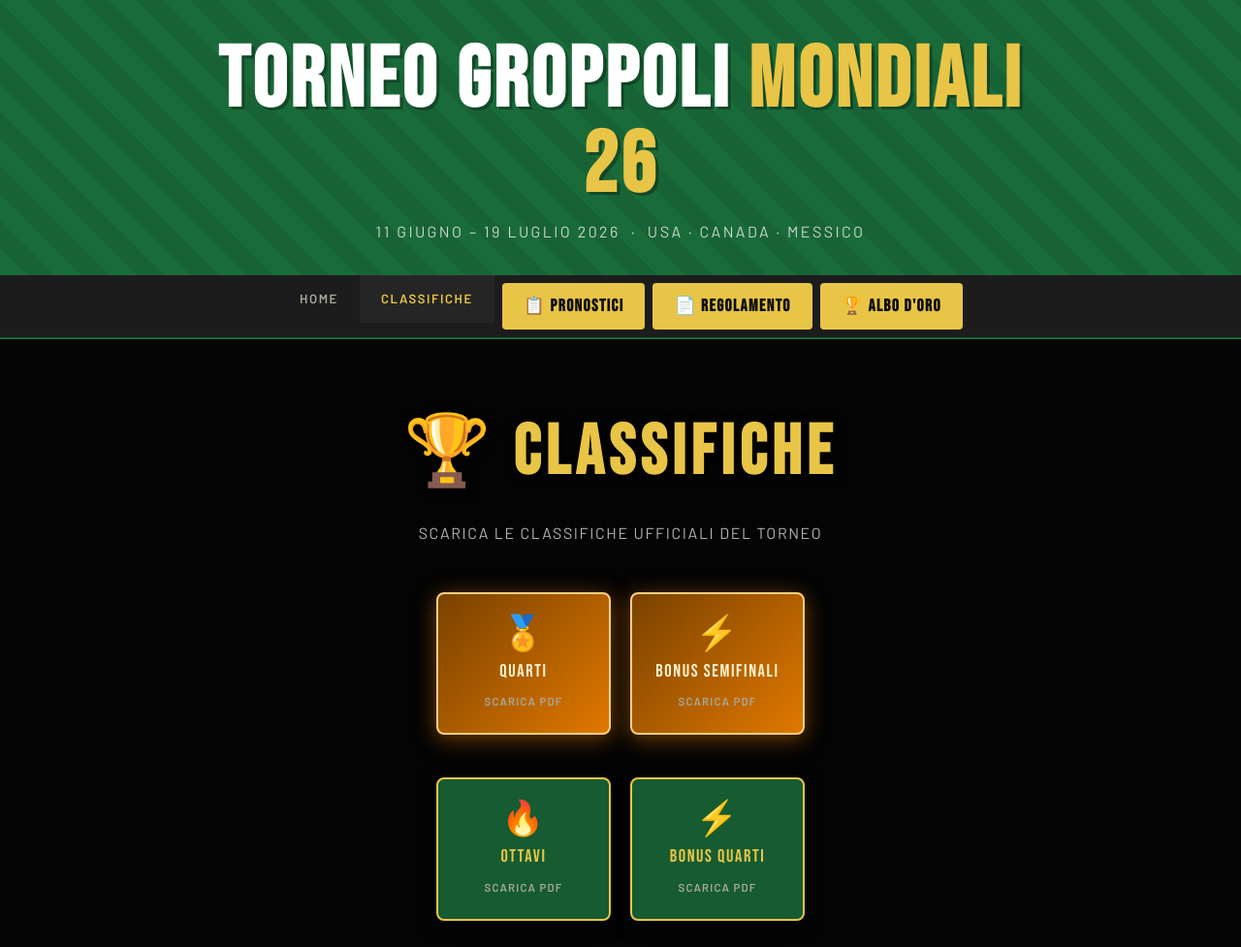
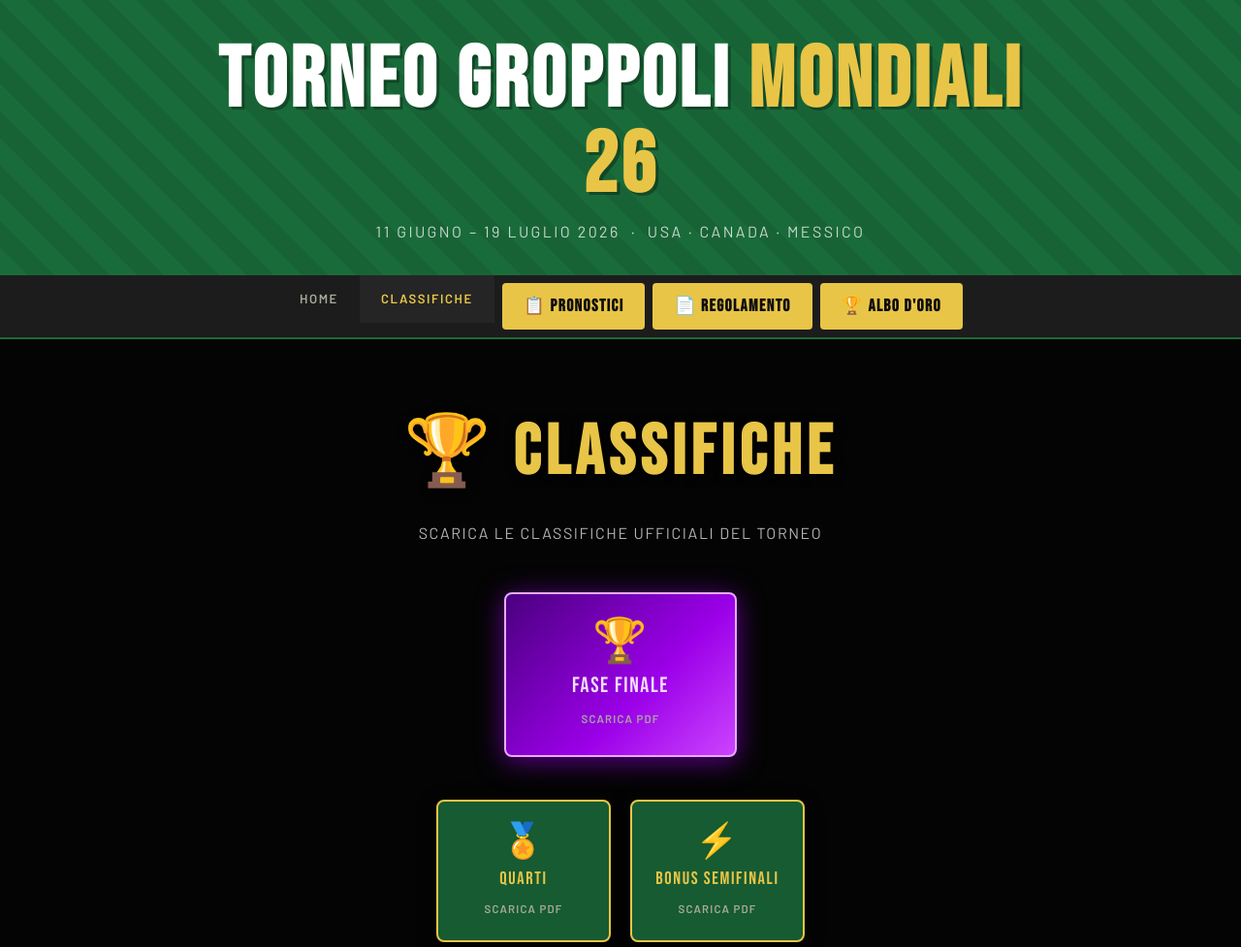
Before and after one commit to Groppoli26/Torneo-Mondiali, a plain HTML site: page classifiche.html in a window 1280 px wide. Shown: the top 977 px of the page at 97% size. Drawn offline with Linux system fonts and the light colour scheme.

Commit message:
Add files via upload

```diff
--- a/classifiche.html
+++ b/classifiche.html
@@ -239,15 +239,29 @@
       box-shadow: 0 8px 28px rgba(232,197,71,0.3);
     }
     .btn-fase-quarti {
-      background: linear-gradient(135deg, #7a4200 0%, #e07800 100%);
-      border: 2px solid #ffd080;
-      box-shadow: 0 4px 22px rgba(224,120,0,0.5);
+      background: rgba(26, 107, 58, 0.85);
+      border: 2px solid var(--oro);
+      box-shadow: 0 4px 18px rgba(0,0,0,0.5);
     }
-    .btn-fase-quarti .label { color: #fff3cc; }
+    .btn-fase-quarti .label { color: var(--oro); }
     .btn-fase-quarti:hover {
-      background: linear-gradient(135deg, #995200 0%, #f58c00 100%);
+      background: rgba(45, 158, 87, 0.92);
       transform: translateY(-4px);
-      box-shadow: 0 8px 28px rgba(224,120,0,0.7);
+      box-shadow: 0 8px 28px rgba(232,197,71,0.3);
+    }
+    .btn-fase-finale {
+      background: linear-gradient(135deg, #4a0080 0%, #9b00e8 60%, #cc44ff 100%);
+      border: 2px solid #e8aaff;
+      box-shadow: 0 4px 28px rgba(155,0,232,0.6);
+      width: 240px;
+      padding: 28px 20px;
+    }
+    .btn-fase-finale .label { color: #f5ddff; font-size: 1.4rem; }
+    .btn-fase-finale .icona { font-size: 2.8rem; }
+    .btn-fase-finale:hover {
+      background: linear-gradient(135deg, #5e00a0 0%, #b200ff 60%, #dd66ff 100%);
+      transform: translateY(-5px) scale(1.04);
+      box-shadow: 0 10px 36px rgba(155,0,232,0.8);
     }
 
     .btn-premi {
@@ -332,7 +346,17 @@
 
       <div class="classifiche-grid">
 
-        <!-- QUARTI + BONUS SEMIFINALI (riga arancione in cima) -->
+        <!-- FASE FINALE (pulsante unico viola in cima) -->
+        <a href="Classifica/fase_finale.pdf" target="_blank" class="btn-classifica btn-fase-finale">
+          <span class="icona">🏆</span>
+          <span class="label">Fase Finale</span>
+          <span class="sublabel">Scarica PDF</span>
+        </a>
+
+        <!-- SEPARATORE -->
+        <div style="width:100%; height:4px;"></div>
+
+        <!-- QUARTI + BONUS SEMIFINALI (riga verde) -->
         <a href="Classifica/quarti.pdf" target="_blank" class="btn-classifica btn-fase-quarti">
           <span class="icona">🏅</span>
           <span class="label">Quarti</span>
```
Also changed, not shown: gazza.png.
